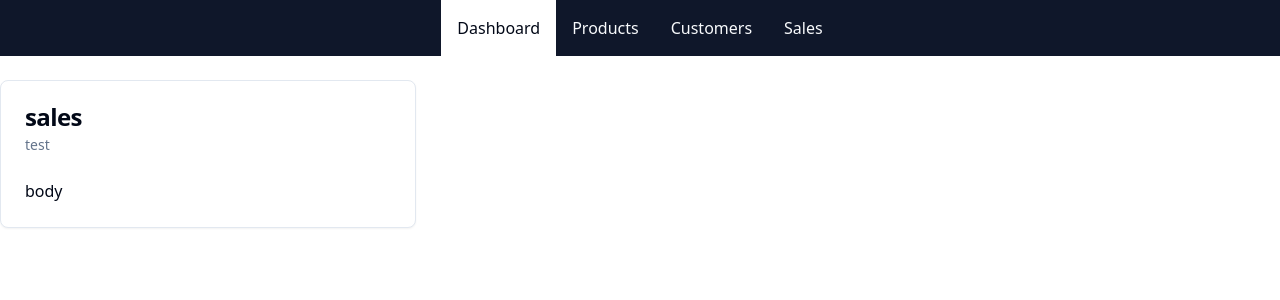
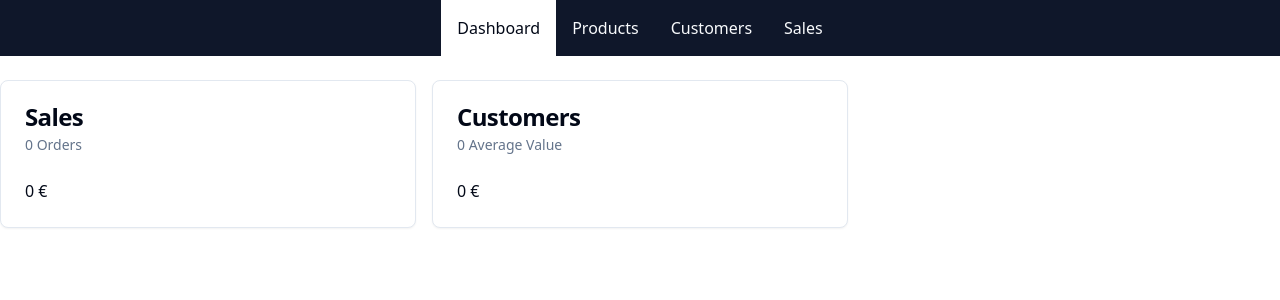
Before and after one commit to huduhamed/ecommerce-dirt-bike, a Next.js app: page /admin in a window 1280 px wide. Shown: the top 300 px of the page. Built offline with nearby package versions, Linux system fonts and the light colour scheme; no server answers; the database is empty.

Commit message:
add formtters

```diff
--- a/src/app/admin/page.tsx
+++ b/src/app/admin/page.tsx
@@ -5,11 +5,37 @@
   CardHeader,
   CardTitle,
 } from "@/components/ui/card";
+import db from "@/db/db";
+import { formatCurrency, formatNumber } from "@/lib/formatters";
 
-export default function AdminDashboard() {
+// total sales
+async function getSalesData() {
+  const data = await db.order.aggregate({
+    _sum: { pricePaidInCents: true },
+    _count: true,
+  });
+
+  return {
+    amount: (data._sum.pricePaidInCents || 0) / 100,
+    numberOfSales: data._count,
+  };
+}
+
+export default async function AdminDashboard() {
+  const salesData = await getSalesData();
+
   return (
     <div className="grid grid-cols-1 md:grid-cols-2 lg:grid-cols-3 gap-4">
-      <DashboardCard title="sales" subtle="test" body="body" />
+      <DashboardCard
+        title="Sales"
+        subtle={`${formatNumber(salesData.numberOfSales)} Orders`}
+        body={formatCurrency(salesData.amount)}
+      />
+      <DashboardCard
+        title="Customers"
+        subtle={`${formatNumber(salesData.numberOfSales)} Average Value`}
+        body={formatCurrency(salesData.amount)}
+      />
     </div>
   );
 }
--- /dev/null
+++ b/src/db/db.ts
@@ -0,0 +1,15 @@
+import { PrismaClient } from "@prisma/client";
+
+const prismaClientSingleton = () => {
+  return new PrismaClient();
+};
+
+declare global {
+  var prisma: undefined | ReturnType<typeof prismaClientSingleton>;
+}
+
+const db = globalThis.prisma ?? prismaClientSingleton();
+
+export default db;
+
+if (process.env.NODE_ENV !== "production") globalThis.prisma = db;
--- /dev/null
+++ b/src/lib/formatters.ts
@@ -0,0 +1,15 @@
+const CURRENCY_FORMATTER = new Intl.NumberFormat("es-ES", {
+  currency: "EUR",
+  style: "currency",
+  minimumFractionDigits: 0,
+});
+
+export function formatCurrency(amount: number) {
+  return CURRENCY_FORMATTER.format(amount);
+}
+
+const NUMBER_FORMATTER = new Intl.NumberFormat("es-ES");
+
+export function formatNumber(number: number) {
+  return NUMBER_FORMATTER.format(number);
+}
```
